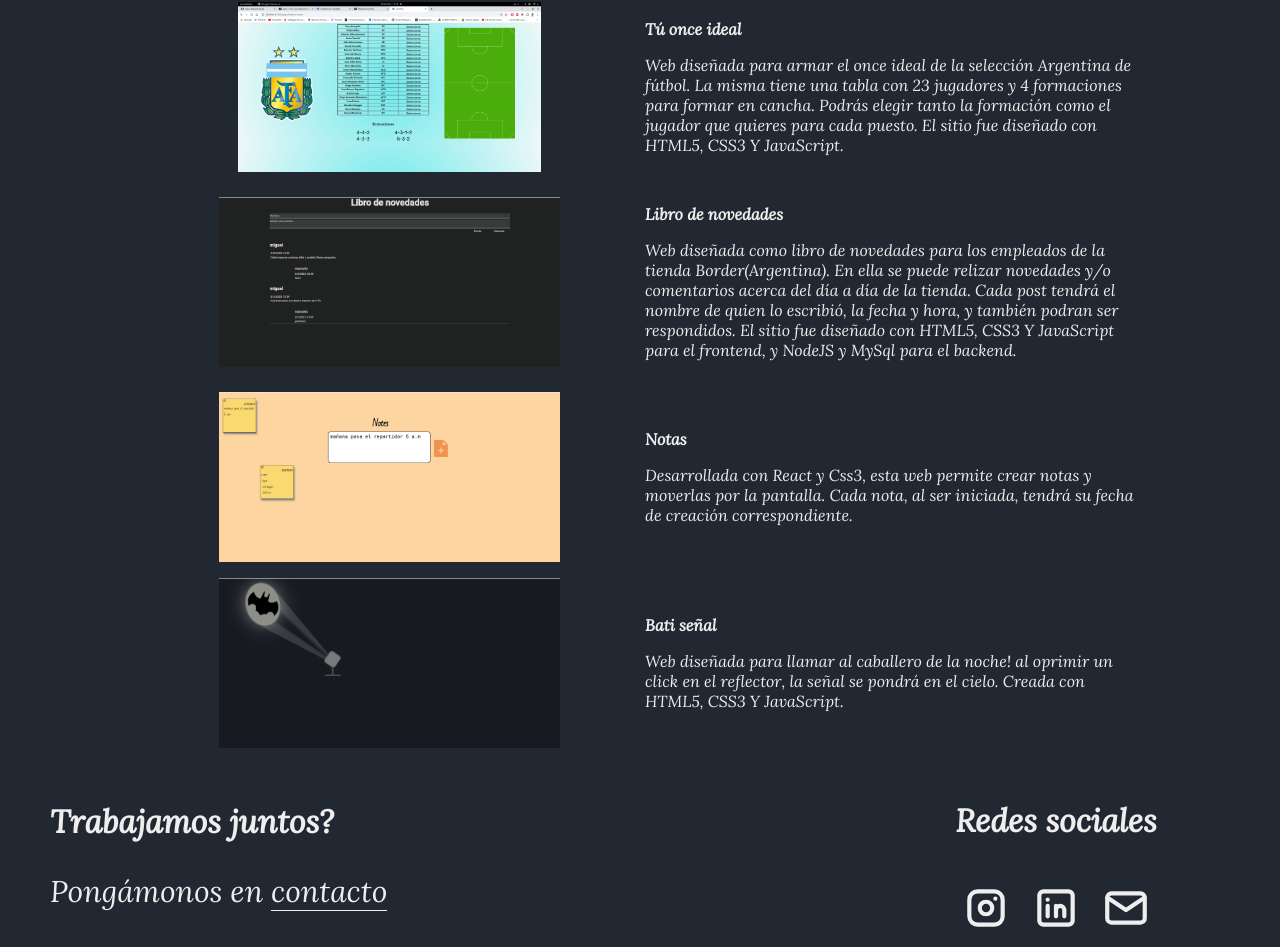
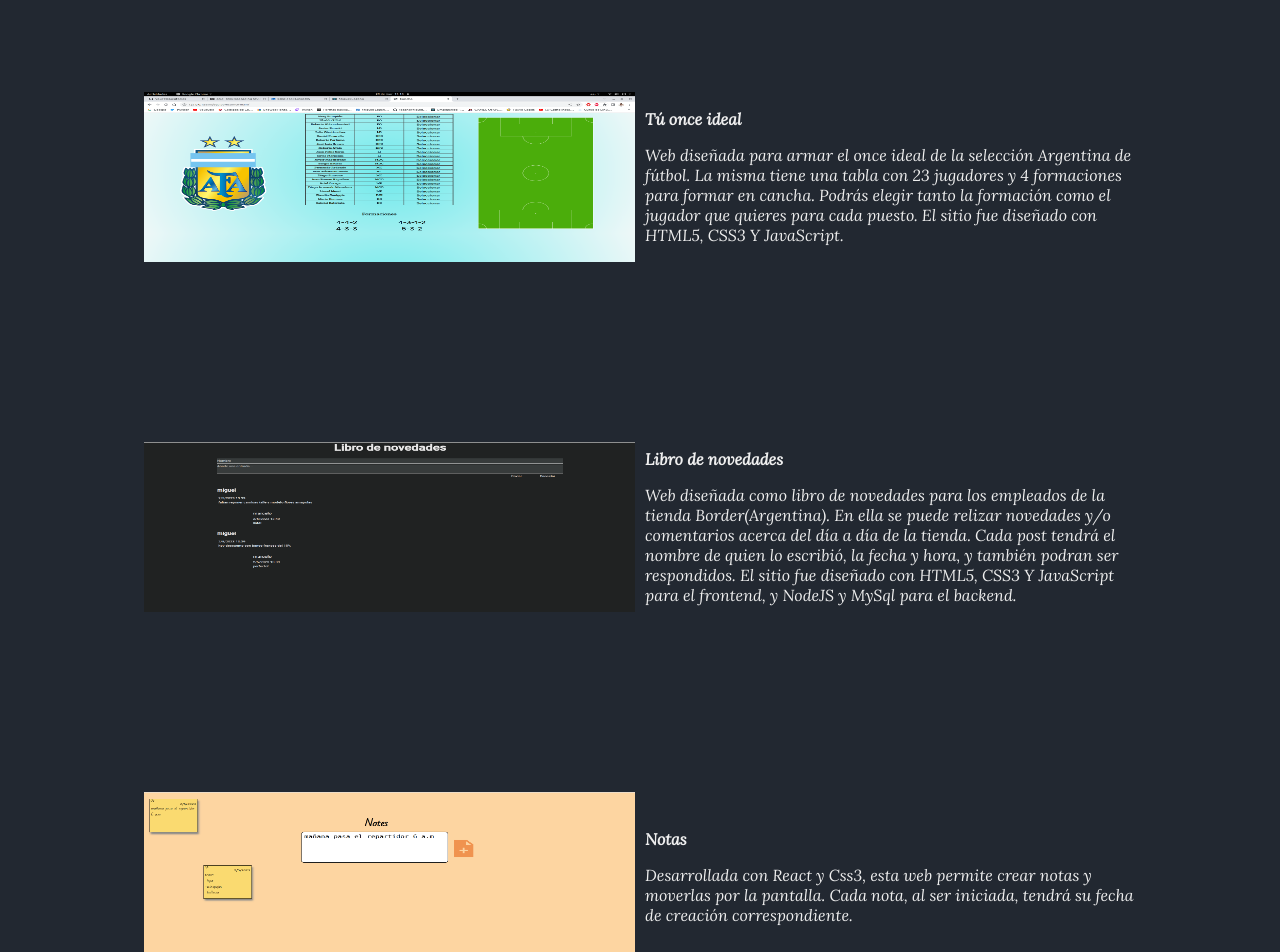
Before and after one commit to lozanoMiguel/portafolio, a React (Create React App) app: page /projects in a window 1280 px wide. Shown: the part 259-1211 px from the top of the page. Built offline with nearby package versions, Linux system fonts and the light colour scheme.

Commit message:
"a few steps more"

```diff
--- a/src/components/Project.jsx
+++ b/src/components/Project.jsx
@@ -5,7 +5,9 @@ export default function Project(props) {
   return (
     <div className='project'>
       <div className='project_imgContainer'>
-        <img src={ props.img } alt="" />
+        <a href={ props.url }>
+          <img src={ props.img } alt="" />
+        </a>
       </div>
       <div className='project_info'>
         <div className='project_info-title'>
--- a/src/components/ProjectsContainer.jsx
+++ b/src/components/ProjectsContainer.jsx
@@ -19,21 +19,25 @@ export default function ProjectsContainer() {
         </div>
         <div className='container'>
           <Project
+            url = { "https://github.com/lozanoMiguel/equipoHistorico" }
             img = { p1 }
             title = {t("projects.p1title")}
             description = {t("projects.p1")}
           />
           <Project
+            url = { "https://github.com/lozanoMiguel/libroNovedades" }
             img = { p2 }
             title = {t("projects.p2title")}
             description = {t("projects.p2")}
           />
           <Project
+            url = { "https://github.com/lozanoMiguel/notes" }
             img = { p3 }
             title = {t("projects.p3title")}
             description = {t("projects.p3")}
           />
           <Project
+            url = { "https://github.com/lozanoMiguel/batSignal" }
             img = { p4 }
             title = {t("projects.p4title")}
             description = {t("projects.p4")}
--- a/src/styles/Home.css
+++ b/src/styles/Home.css
@@ -174,7 +174,7 @@
   }
 
   .intro-container .intro-container_info{
-    font-size: 1.5rem;
+    font-size: 1.3rem;
     line-height: 1;
   }
 
--- a/src/styles/Project.css
+++ b/src/styles/Project.css
@@ -1,11 +1,12 @@
 .project{
     width: 80%;
+    height: 350px;
     display: flex;
     background-color: transparent;
     color: var(--primary-color-text);
     justify-content: center;
     align-items: center;
-}
+  }
 
 .project_imgContainer{
     width: 35%;
@@ -13,7 +14,12 @@
     display: flex;
 }
 
-.project_imgContainer img{
+.project_imgContainer a{
+    height: 100%;
+    width: 100%;
+}
+
+.project_imgContainer a img{
     width: 100%;
     height: 100%;
     object-fit: fill;
@@ -59,12 +65,17 @@
 }
 
 @media(max-width: 769px){
+  .project{
+    width: 100%;
+    height: 250px;
+  }
 
 }
 
 @media(max-width: 481px){
   .project{
     width: 100%;
+    height: auto;
     display: flex;
     flex-direction: column;
   }
--- a/src/styles/ProjectsContainer.css
+++ b/src/styles/ProjectsContainer.css
@@ -22,7 +22,7 @@
 .projectsContainer .container{
   display: flex;
   flex-direction: column;
-  gap: 16px;
+
   align-items: center;
   padding: 20px;
 }
```
